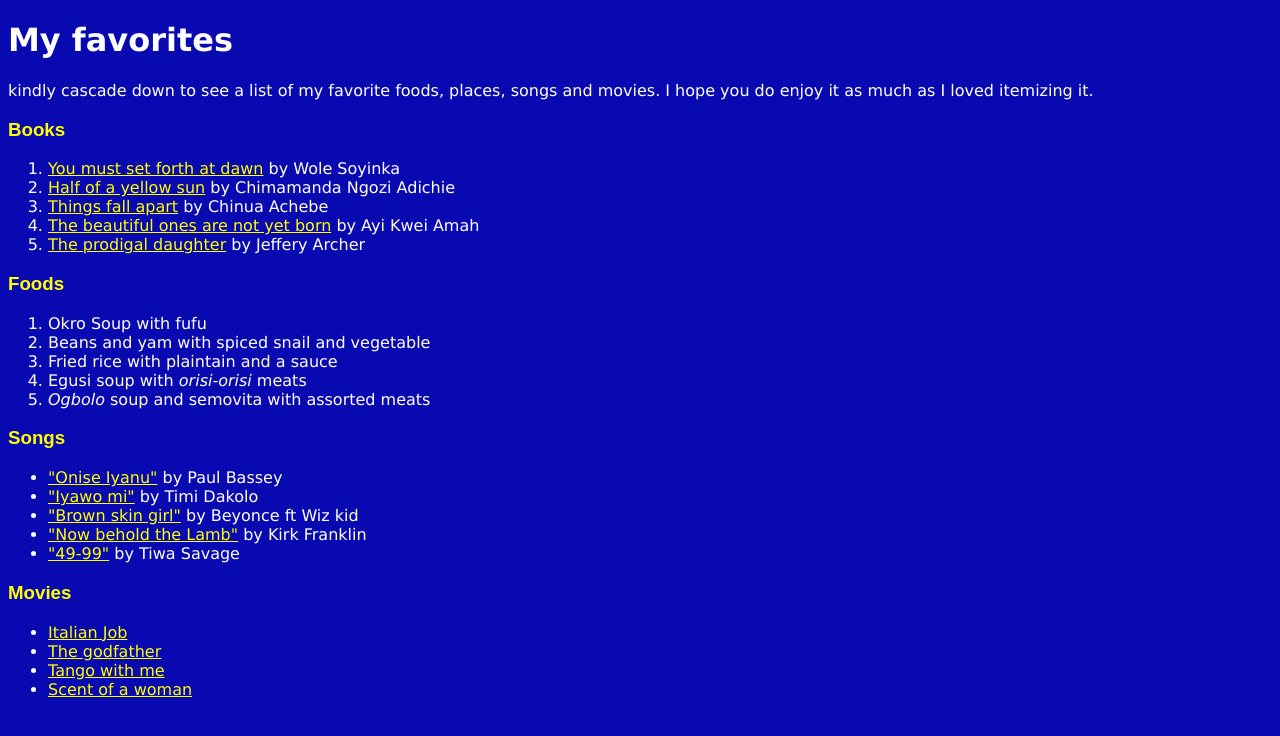
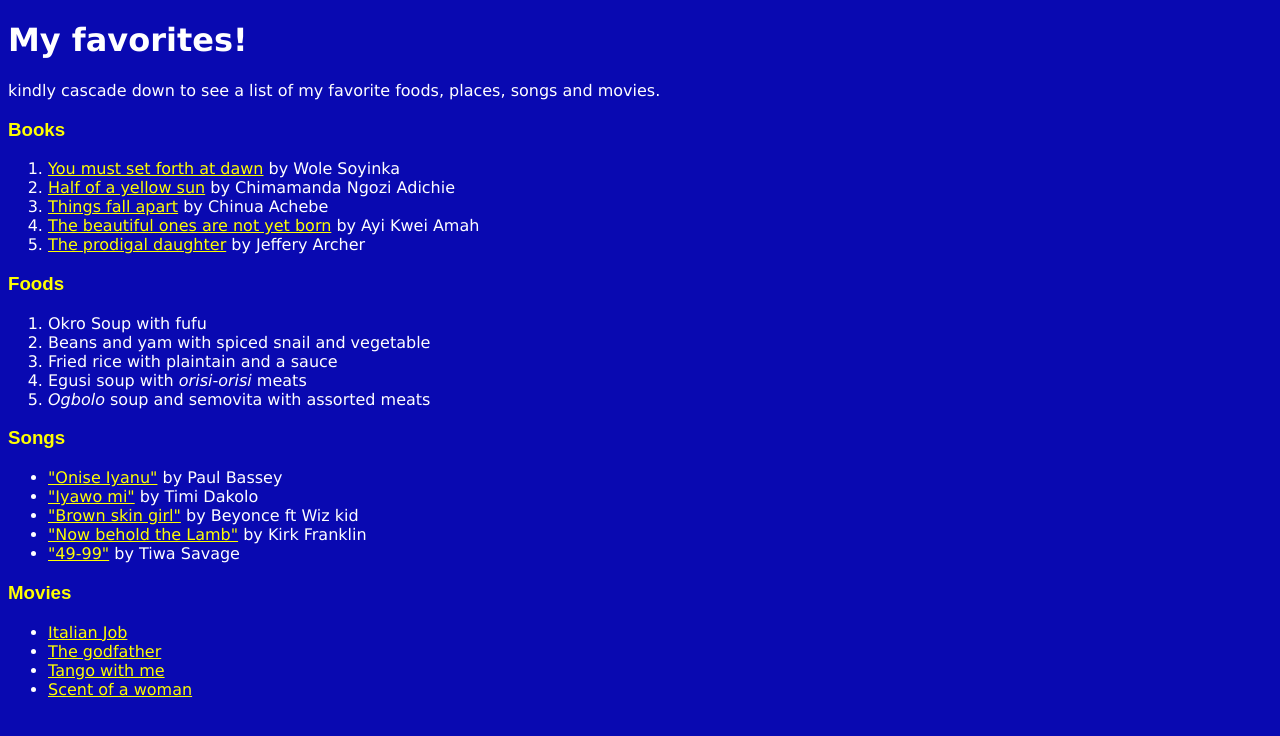
Before and after one commit to RealVkram/My-Favorites, a plain HTML site: page index.html in a window 1280 px wide. Drawn offline with Linux system fonts and the light colour scheme.

Commit message:
the ttile have been slightly changed

```diff
--- a/index.html
+++ b/index.html
@@ -9,8 +9,8 @@
     <link rel="stylesheet" href="css/style.css" type="text/css">
 </head>
 <body>
-    <h1><strong>My favorites</strong></h1>
-        <p>kindly cascade down to see a list of my favorite foods, places, songs and movies. I hope you do enjoy it as much as I loved itemizing it.</p>
+    <h1><strong>My favorites!</strong></h1>
+        <p>kindly cascade down to see a list of my favorite foods, places, songs and movies.</p>
     <h3>Books</h3>
         <ol>
             <li><a href="https://wwww.goodreads.com/book/show/124334.You_Must_Set_Forth_at_Dawn">You must set forth at dawn</a> by Wole Soyinka</li>
```
